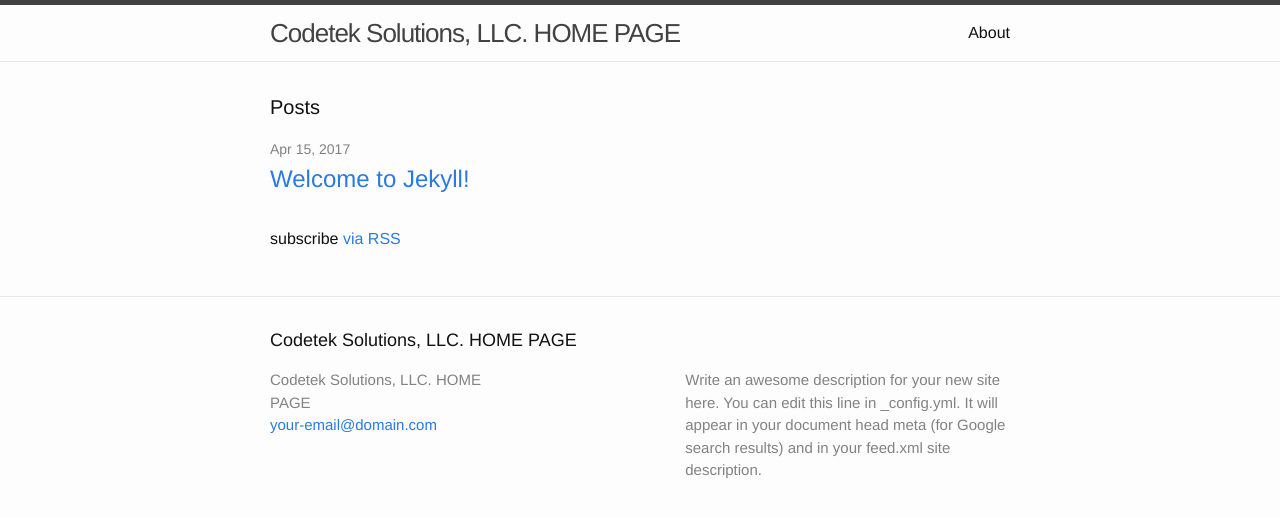
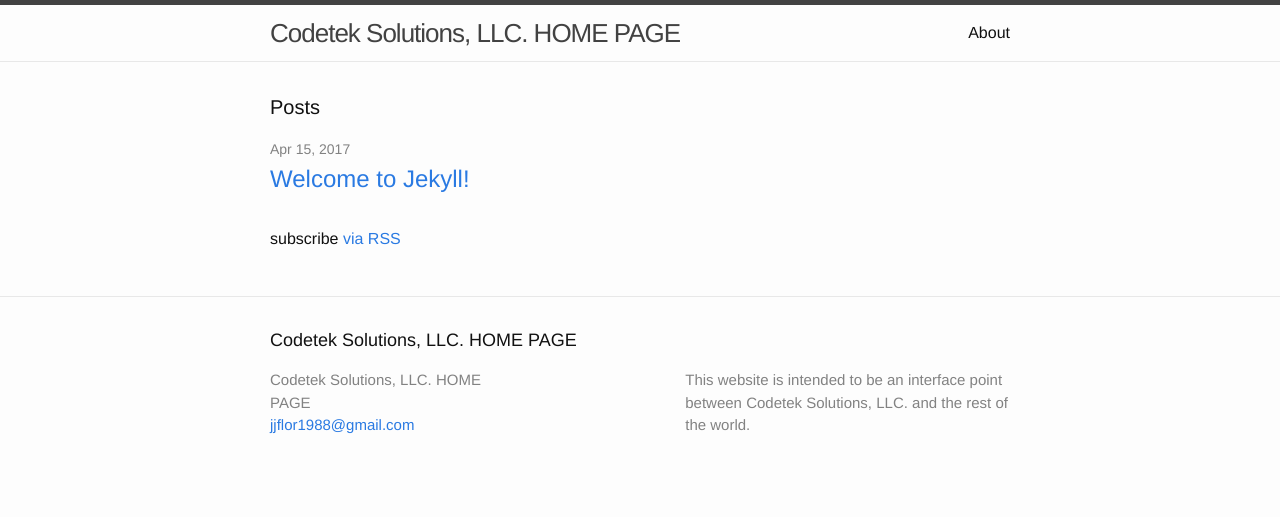
Before and after one commit to nitsu121/nitsu121.github.io, a Jekyll site: the page built from index.html, in a window 1280 px wide. Shown: the top 517 px of the page. Built offline with Jekyll 4.4.1, drawn with Linux system fonts in a browser that asks for light colours.

Commit message:
More config work.

```diff
--- a/_config.yml
+++ b/_config.yml
@@ -7,12 +7,11 @@
 
 # Site settings
 title: Codetek Solutions, LLC. HOME PAGE
-email: your-email@domain.com
+email: jjflor1988@gmail.com
 description: > # this means to ignore newlines until "baseurl:"
-  Write an awesome description for your new site here. You can edit this
-  line in _config.yml. It will appear in your document head meta (for
-  Google search results) and in your feed.xml site description.
-baseurl: "" # the subpath of your site, e.g. /blog
+  This website is intended to be an interface point
+  between Codetek Solutions, LLC. and the rest of the world.
+baseurl: "/Test" # the subpath of your site, e.g. /blog
 url: "http://codetek-solutions.com" # the base hostname & protocol for your site
 
 # Build settings
```
